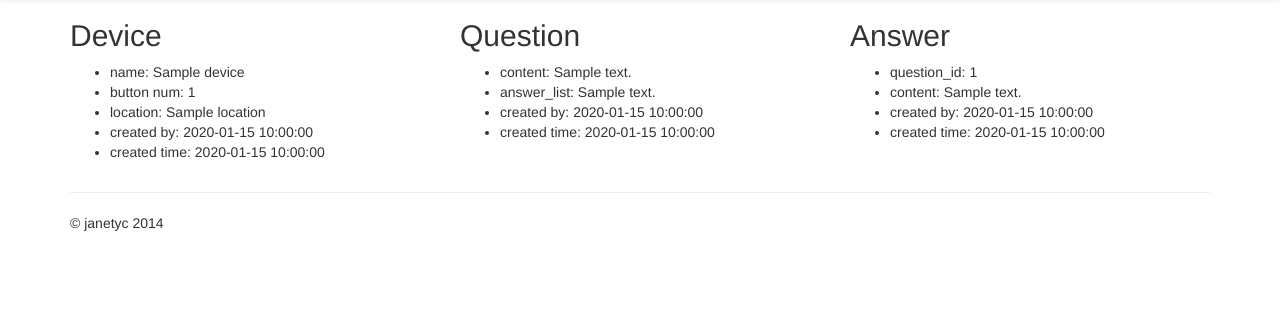
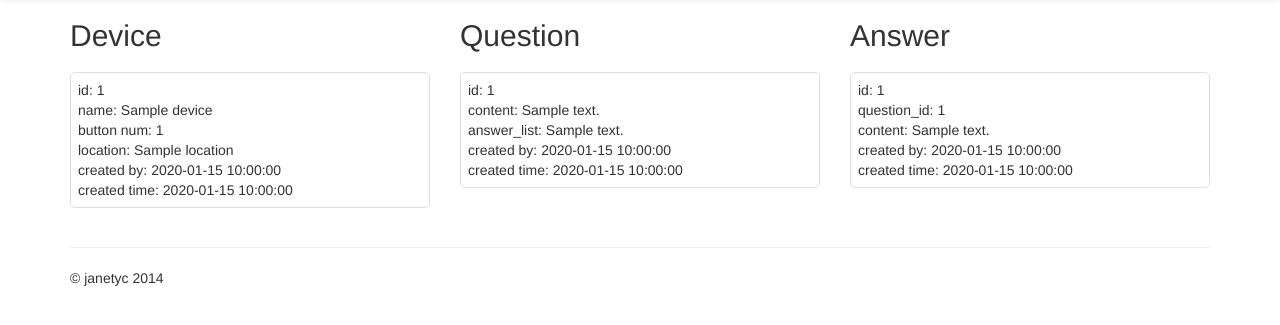
Before and after one commit to janetyc/crowdbuttons, a Flask app: template crowdapp/templates/index.html in a window 1280 px wide. Shown: the part 51-376 px from the top of the page. Run offline with Flask 2, Linux system fonts and the light colour scheme; the template is opened without the code that fills it: most values are stand-ins (such as "Sample title", 1, 10 or a date in 2020); parts of the project's set-up code (start-up, migrations or seed data) failed here and were passed over; some libraries are stand-ins or nearby versions.

Commit message:
style it

```diff
--- a/crowdapp/static/css/main.css
+++ b/crowdapp/static/css/main.css
@@ -3,3 +3,17 @@
 /* ==========================================================================
    Author's custom styles
    ========================================================================== */
+
+ul.item {
+    list-style: none;
+    padding: 0.5em;
+    margin: 1.4em 0;
+
+    background-color: #ffffff;
+  	border: 1px solid #dedede;
+
+    -moz-border-radius-topleft: 5px; -webkit-border-top-left-radius: 5px; -khtml-border-top-left-radius: 5px; border-top-left-radius: 5px;
+  	-moz-border-radius-topright: 5px; -webkit-border-top-right-radius: 5px; -khtml-border-top-right-radius: 5px; border-top-right-radius: 5px;
+  	-moz-border-radius-bottomleft: 5px; -webkit-border-bottom-left-radius: 5px; -khtml-border-bottom-left-radius: 5px; border-bottom-left-radius: 5px;
+  	-moz-border-radius-bottomright: 5px; -webkit-border-bottom-right-radius: 5px; -khtml-border-bottom-right-radius: 5px; border-bottom-right-radius: 5px;
+}
--- a/crowdapp/templates/index.html
+++ b/crowdapp/templates/index.html
@@ -4,7 +4,8 @@
 	<div class="col-lg-4">
 		<h2>Device</h2>
        	{% for d in data['devices'] %}
-       	<ul>
+       	<ul class="item">
+       		<li>id: {{d._id}}</li>
        		<li>name: {{d.name}}</li>
        		<li>button num: {{d.button_num}}</li>
        		<li>location: {{d.location}}</li>
@@ -17,7 +18,8 @@
     <div class="col-lg-4">
   	    <h2>Question</h2>
        	{% for q in data['questions'] %}
-       	<ul>
+       	<ul class="item">
+       		<li>id: {{q._id}}</li>
        		<li>content: {{q.content}}</li>
        		<li>answer_list: {{q.answer_list}}</li>
 			<li>created by: {{q.created_user}}</li>
@@ -29,7 +31,8 @@
     <div class="col-lg-4">
 		<h2>Answer</h2>
        	{% for a in data['answers'] %}
-       	<ul>
+       	<ul class="item">
+       		<li>id: {{a._id}}</li>
        		<li>question_id: {{a.question_id}}</li>
        		<li>content: {{a.content}}</li>
 			<li>created by: {{a.created_user}}</li>
--- a/crowdapp/views.py
+++ b/crowdapp/views.py
@@ -7,9 +7,9 @@ views = Blueprint('views', __name__, template_folder='templates')
 
 @views.route('/')
 def index():
-    devices = DBQuery().get_last_devices()
-    questions = DBQuery().get_last_questions()
-    answers = DBQuery().get_last_answers()
+    devices = DBQuery().get_last_devices(5)
+    questions = DBQuery().get_last_questions(5)
+    answers = DBQuery().get_last_answers(5)
     data = {
         'devices': devices,
         'questions': questions,
```
